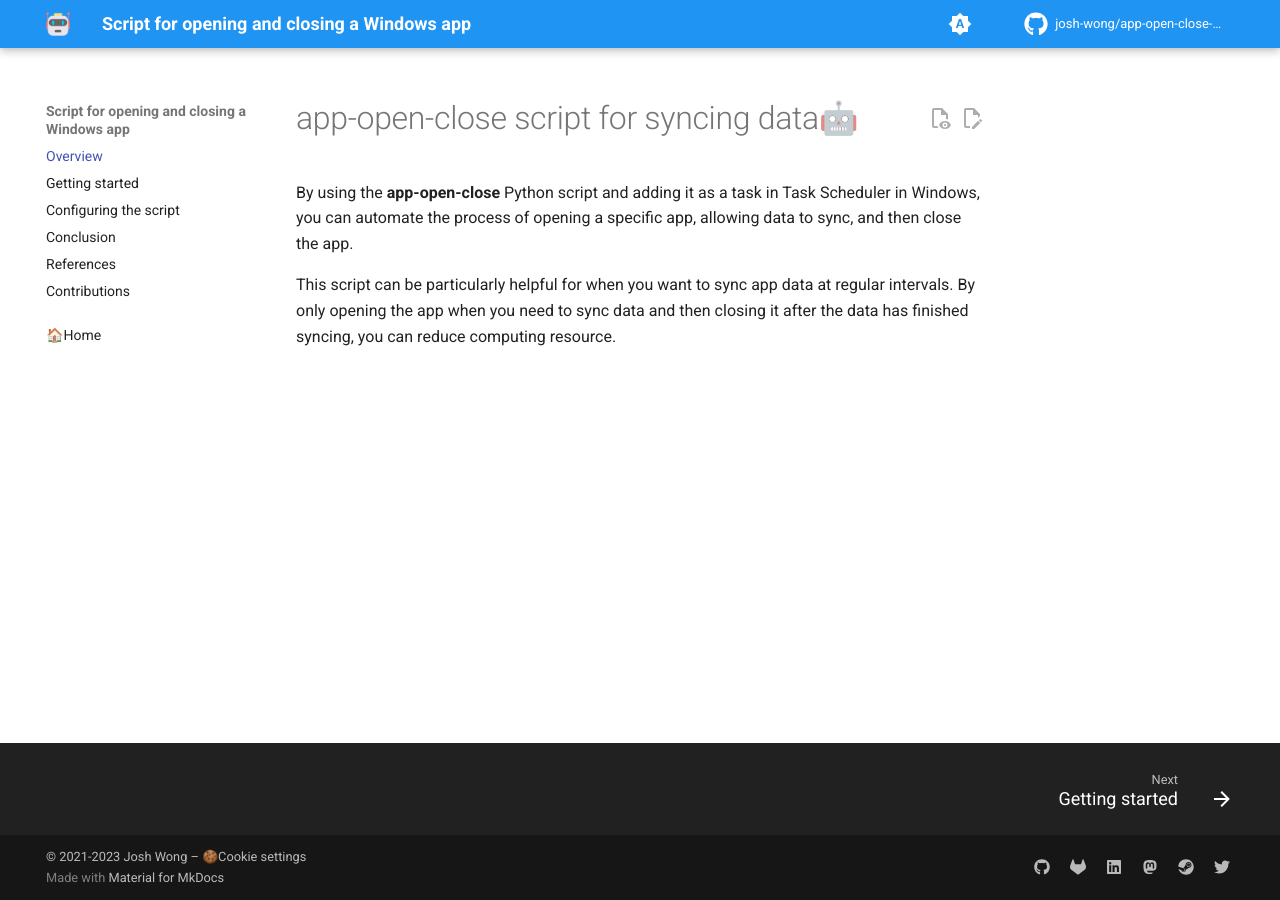
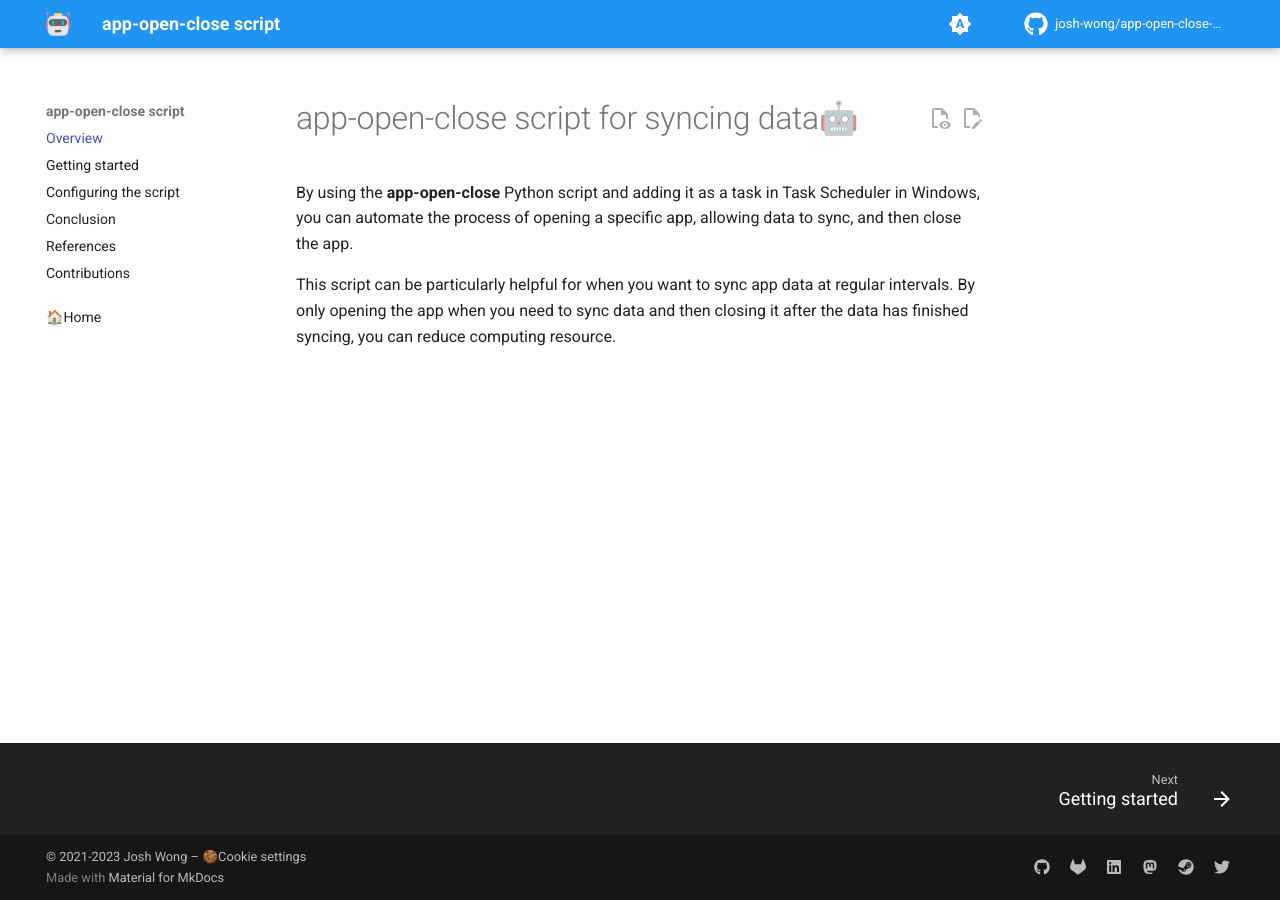
Before and after one commit to josh-wong/app-open-close-script, an MkDocs documentation site: the page built from docs/index.md, in a window 1280 px wide. Built offline with MkDocs 1.6.1 and Material for MkDocs 9.7.7, drawn with Linux system fonts in a browser that asks for light colours; comment, search, counter and statistics services are not loaded.

Commit message:
Change `site_name`

```diff
--- a/mkdocs.yml
+++ b/mkdocs.yml
@@ -1,4 +1,4 @@
-site_name: Script for opening and closing a Windows app
+site_name: app-open-close script
 site_url: https://josh-wong.github.io/app-open-close-script/
 site_description: Automate the process of opening a specific app, allowing data to sync, and then close the app.
 
```
